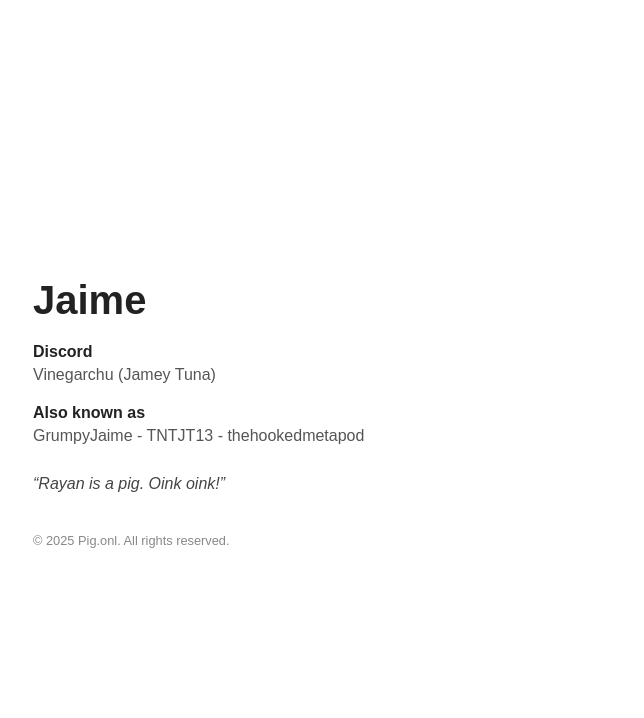
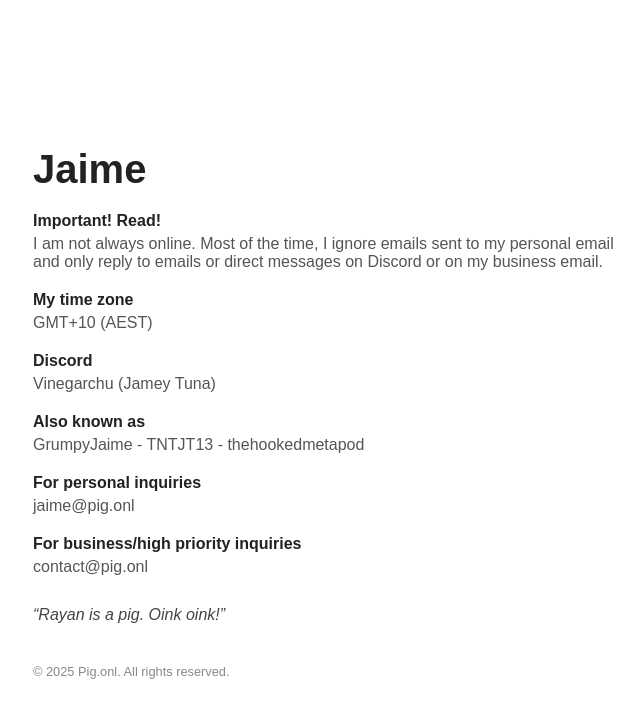
Before and after one commit to GrumpyJaime/grumpyjaime.github.io, a plain HTML site: page index.html in a window 1280 px wide. Shown: the whole page, without its empty margins (307-951 px from the left). Drawn offline with Linux system fonts and the light colour scheme.

Commit message:
Add contact information and availability details

```diff
--- a/index.html
+++ b/index.html
@@ -56,11 +56,23 @@
   <div class="container">
     <h1>Jaime</h1>
 
+    <div class="label">Important! Read!</div>
+    <div class="text">I am not always online. Most of the time, I ignore emails sent to my personal email and only reply to emails or direct messages on Discord or on my business email.</div>
+
+    <div class="label">My time zone</div>
+    <div class="text">GMT+10 (AEST)</div>
+
     <div class="label">Discord</div>
     <div class="text">Vinegarchu (Jamey Tuna)</div>
 
     <div class="label">Also known as</div>
     <div class="text">GrumpyJaime - TNTJT13 - thehookedmetapod</div>
+
+    <div class="label">For personal inquiries</div>
+    <div class="text">jaime@pig.onl</div>
+
+    <div class="label">For business/high priority inquiries</div>
+    <div class="text">contact@pig.onl</div>
 
     <div class="quote">
       “Rayan is a pig. Oink oink!”
```
